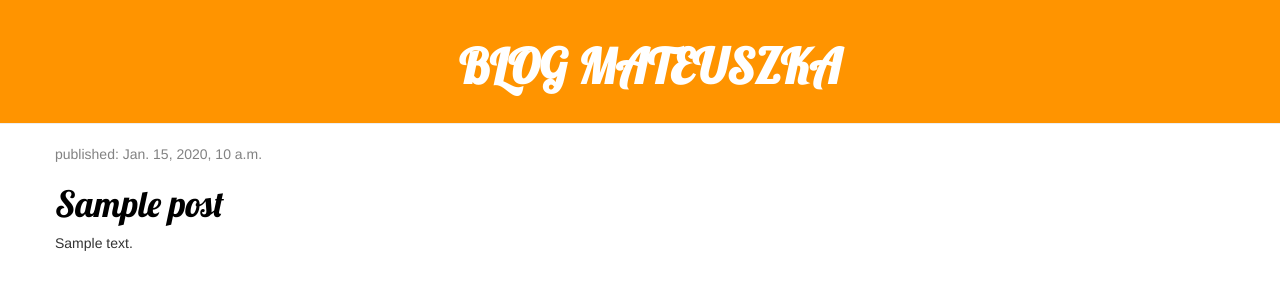
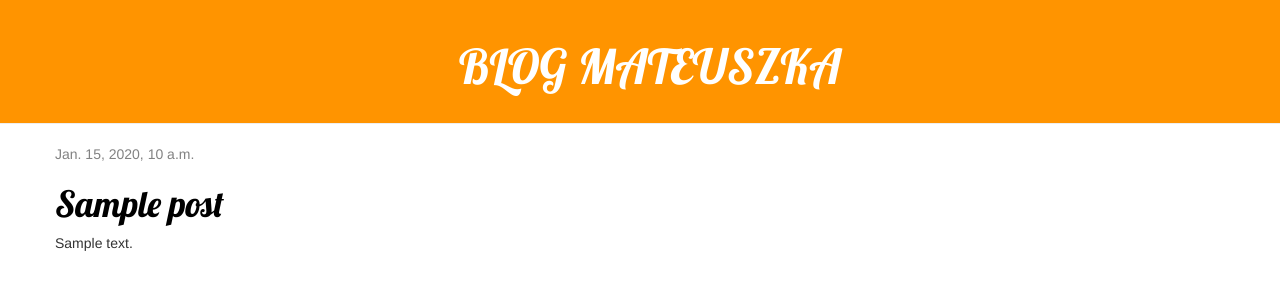
Before and after one commit to Paihivo/Blog-Mateuszka, a Django app: template blog/templates/blog/post_list.html in a window 1280 px wide. Shown: the top 300 px of the page. Run offline with Django 3.2, Linux system fonts and the light colour scheme; the template is opened without the code that fills it: values that come from a table or form of the project are taken from there, others are empty; tables that the repository leaves empty hold one stand-in row (values such as "Sample post"); some libraries are stand-ins or nearby versions.

Commit message:
Modified templates to display posts from database.

```diff
--- /dev/null
+++ b/blog/templates/blog/base.html
@@ -0,0 +1,25 @@
+{% load static %}
+<html>
+    <head>
+        <title>Sialalalala</title>
+        <link rel="stylesheet" href="https://stackpath.bootstrapcdn.com/bootstrap/4.1.3/css/bootstrap.min.css" integrity="sha384-MCw98/SFnGE8fJT3GXwEOngsV7Zt27NXFoaoApmYm81iuXoPkFOJwJ8ERdknLPMO" crossorigin="anonymous">
+        <link rel="stylesheet" href="//maxcdn.bootstrapcdn.com/bootstrap/3.2.0/css/bootstrap.min.css">
+        <link rel="stylesheet" href="//maxcdn.bootstrapcdn.com/bootstrap/3.2.0/css/bootstrap-theme.min.css">
+        <link href="//fonts.googleapis.com/css?family=Lobster&subset=latin,latin-ext" rel="stylesheet" type="text/css">
+        <link rel="stylesheet" href="{% static 'css/blog.css' %}">
+    </head>
+    <body>
+      <body>
+    <div class="page-header">
+        <h1><center><a href="/">BLOG MATEUSZKA</a></center></h1>
+    </div>
+    <div class="content container">
+        <div class="row">
+            <div class="col-md-8">
+            {% block content %}
+            {% endblock %}
+            </div>
+        </div>
+    </div>
+</body>
+</html>
--- a/blog/templates/blog/post_list.html
+++ b/blog/templates/blog/post_list.html
@@ -1,31 +1,12 @@
-{% load static %}
-<html>
-    <head>
-        <title>Sialalalala</title>
-        <link rel="stylesheet" href="https://stackpath.bootstrapcdn.com/bootstrap/4.1.3/css/bootstrap.min.css" integrity="sha384-MCw98/SFnGE8fJT3GXwEOngsV7Zt27NXFoaoApmYm81iuXoPkFOJwJ8ERdknLPMO" crossorigin="anonymous">
-        <link rel="stylesheet" href="//maxcdn.bootstrapcdn.com/bootstrap/3.2.0/css/bootstrap.min.css">
-        <link rel="stylesheet" href="//maxcdn.bootstrapcdn.com/bootstrap/3.2.0/css/bootstrap-theme.min.css">
-        <link href="//fonts.googleapis.com/css?family=Lobster&subset=latin,latin-ext" rel="stylesheet" type="text/css">
-        <link rel="stylesheet" href="{% static 'css/blog.css' %}">
-    </head>
-    <body>
-        <div class="page-header">
-            <h1><strong><p><center><a href="/">BLOG MATEUSZKA</a></center></p></strong></h1>
-        </div>
-            <div class="content container">
-            <div class="row">
-                <div class="col-md-8">
+{% extends 'blog/base.html' %}
+{% block content %}
 {% for post in posts %}
     <div class="post">
         <div class="date">
-                                <p>published: {{ post.published_date }}</p>
+            {{ post.published_date }}
         </div>
         <h1><a href="">{{ post.title }}</a></h1>
         <p>{{ post.text|linebreaksbr }}</p>
     </div>
 {% endfor %}
-                </div>
-            </div>
-        </div>
-    </body>
-</html>
+{% endblock %}
```
Lines whose indentation alone changed are shown as unchanged.
